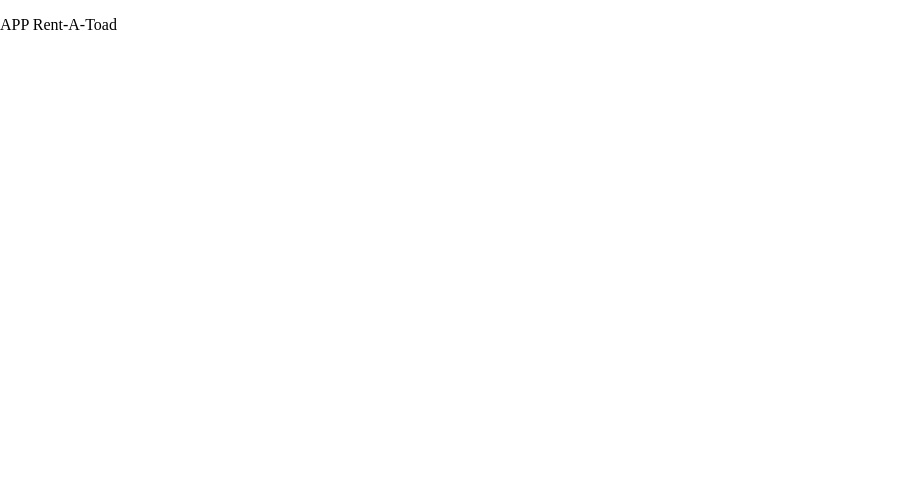
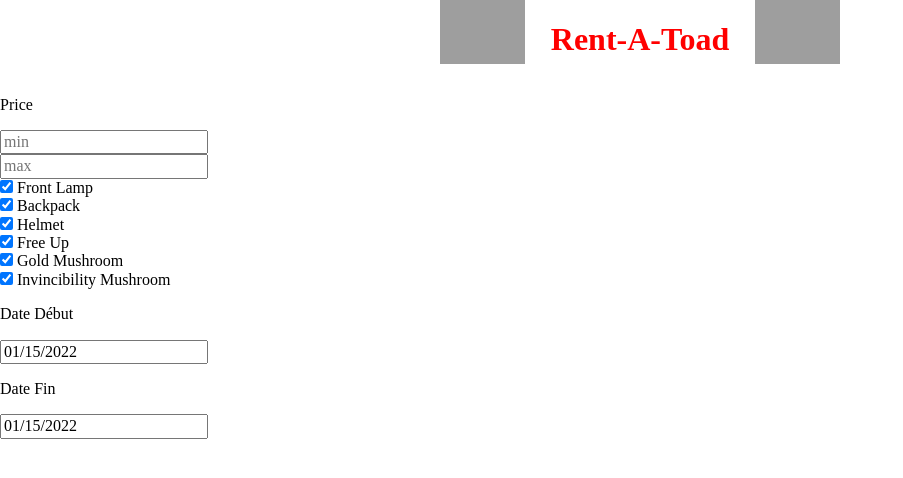
Before and after one commit to Vlouw/BES_EvalTech_HPBolduc, a React app: page / in a window 1280 px wide. Both pictures are taken after a click on the button "Already for a mushroom!". Shown: the whole page, without its empty margins (0-903 px from the left). Built offline with nearby package versions, Linux system fonts and the light colour scheme; grey boxes are pictures that could not be loaded.

Commit message:
Header/Search/SelectDate w/o CSS

```diff
--- a/package.json
+++ b/package.json
@@ -13,6 +13,7 @@
     "prop-types": "15.7.2",
     "re-base": "4.0.0",
     "react": "17.0.2",
+    "react-datepicker": "^4.6.0",
     "react-dom": "17.0.2",
     "react-router-dom": "5.3.0",
     "react-transition-group": "4.4.2",
--- a/src/components/App.js
+++ b/src/components/App.js
@@ -1,14 +1,28 @@
 import React from 'react';
 import PropTypes from 'prop-types';
+import Header from './Header'
+import Search from './Search'
+
 
 class App extends React.Component {
+    // Set state
+    state = {
+        toads: {}
+    };
+
+    // Validate propTypes
+    static propTypes = {
+
+    }
+
     // Forced function in React
     render() {
         // Return what we want to show on the APP page
         return (
-                <div className="rent-a-toad">
-                    <p>APP Rent-A-Toad</p>
-                </div>
+            <React.Fragment>
+                <Header/>
+                <Search/>
+            </React.Fragment>
         )
     }
 }
--- /dev/null
+++ b/src/components/Header.js
@@ -0,0 +1,11 @@
+import React from 'react';
+
+const Header = () => (
+    <header className="top">
+        <img src="/images/toad-marker.png" alt="ImgError" />
+        <h1>Rent-A-Toad</h1>
+        <img src="/images/toad-marker.png" alt="ImgError" />
+    </header>
+);
+
+export default Header;
--- /dev/null
+++ b/src/components/Search.js
@@ -0,0 +1,45 @@
+import React, { useState } from 'react';
+import PropTypes from "prop-types";
+import SelectDate from './SelectDate';
+
+
+class Search extends React.Component {
+    // Forced function in React
+    render() {
+        // Return what we want to show on the main page
+        return (
+            <form action="">
+                <div>
+                    <p>Price</p>
+                    <input type="number" placeholder='min'/><br />
+                    <input type="number" placeholder='max'/>
+                </div>
+                <div>
+                    <input type="checkbox" id="frontlamp" name="frontlamp" value="frontlamp" checked/>
+                    <label for="frontlamp"> Front Lamp</label><br />
+                    <input type="checkbox" id="backpack" name="backpack" value="backpack" checked/>
+                    <label for="backpack"> Backpack</label><br />
+                    <input type="checkbox" id="helmet" name="helmet" value="helmet" checked/>
+                    <label for="helmet"> Helmet</label><br />
+                    <input type="checkbox" id="freeUP" name="freeUP" value="freeUP" checked/>
+                    <label for="freeUP"> Free Up</label><br />
+                    <input type="checkbox" id="goldMushroom" name="goldMushroom" value="goldMushroom" checked/>
+                    <label for="goldMushroom"> Gold Mushroom</label><br />
+                    <input type="checkbox" id="invincibilityMushroom" name="invincibilityMushroom" value="invincibilityMushroom" checked/>
+                    <label for="invincibilityMushroom"> Invincibility Mushroom</label>
+            </div>
+                <div>
+                    <p>Date Début</p>
+                    <SelectDate />
+                </div>
+                <div>
+                    <p>Date Fin</p>
+                    <SelectDate />
+                </div>
+
+            </form>
+        );
+    };
+};
+
+export default Search;
--- /dev/null
+++ b/src/components/SelectDate.js
@@ -0,0 +1,16 @@
+import React, { useState } from "react";
+import DatePicker from "react-datepicker";
+
+import "react-datepicker/dist/react-datepicker.css";
+
+// CSS Modules, react-datepicker-cssmodules.css
+// import 'react-datepicker/dist/react-datepicker-cssmodules.css';
+
+const SelectDate = () => {
+  const [startDate, setStartDate] = useState(new Date());
+  return (
+    <DatePicker selected={startDate} onChange={(date) => setStartDate(date)} />
+  );
+};
+
+export default SelectDate;
--- a/src/css/index.css
+++ b/src/css/index.css
@@ -8,3 +8,18 @@
     flex-direction: column;
     align-items: center;
 }
+
+.top {
+    display: flex;
+    justify-content: center;
+    align-items: middle;
+}
+
+.top img {
+    height: 8vh;
+    margin: 0 2vw
+}
+
+.top h1 {
+    color: red;
+}
```
Also changed, not shown: 1 other file.
